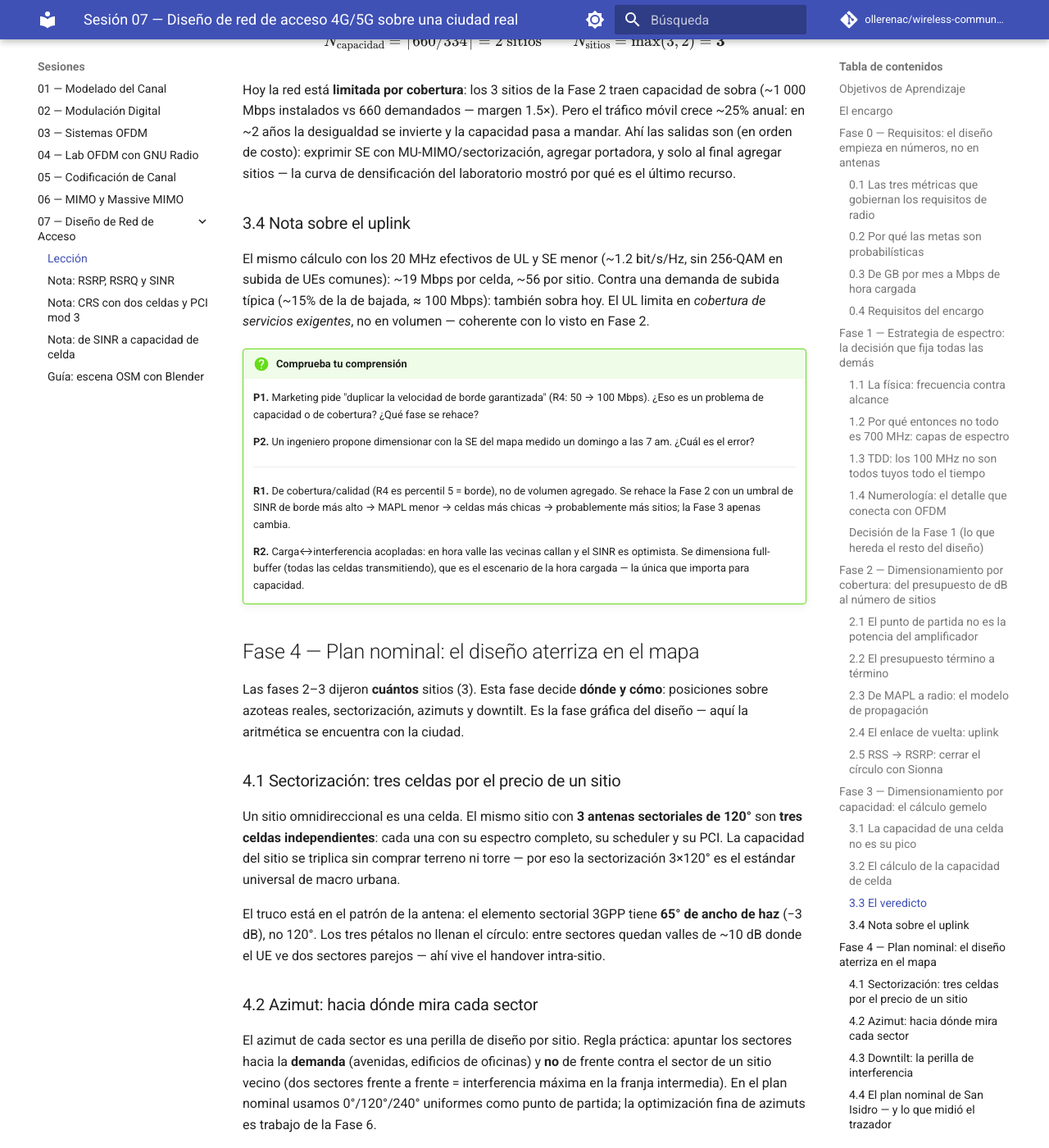
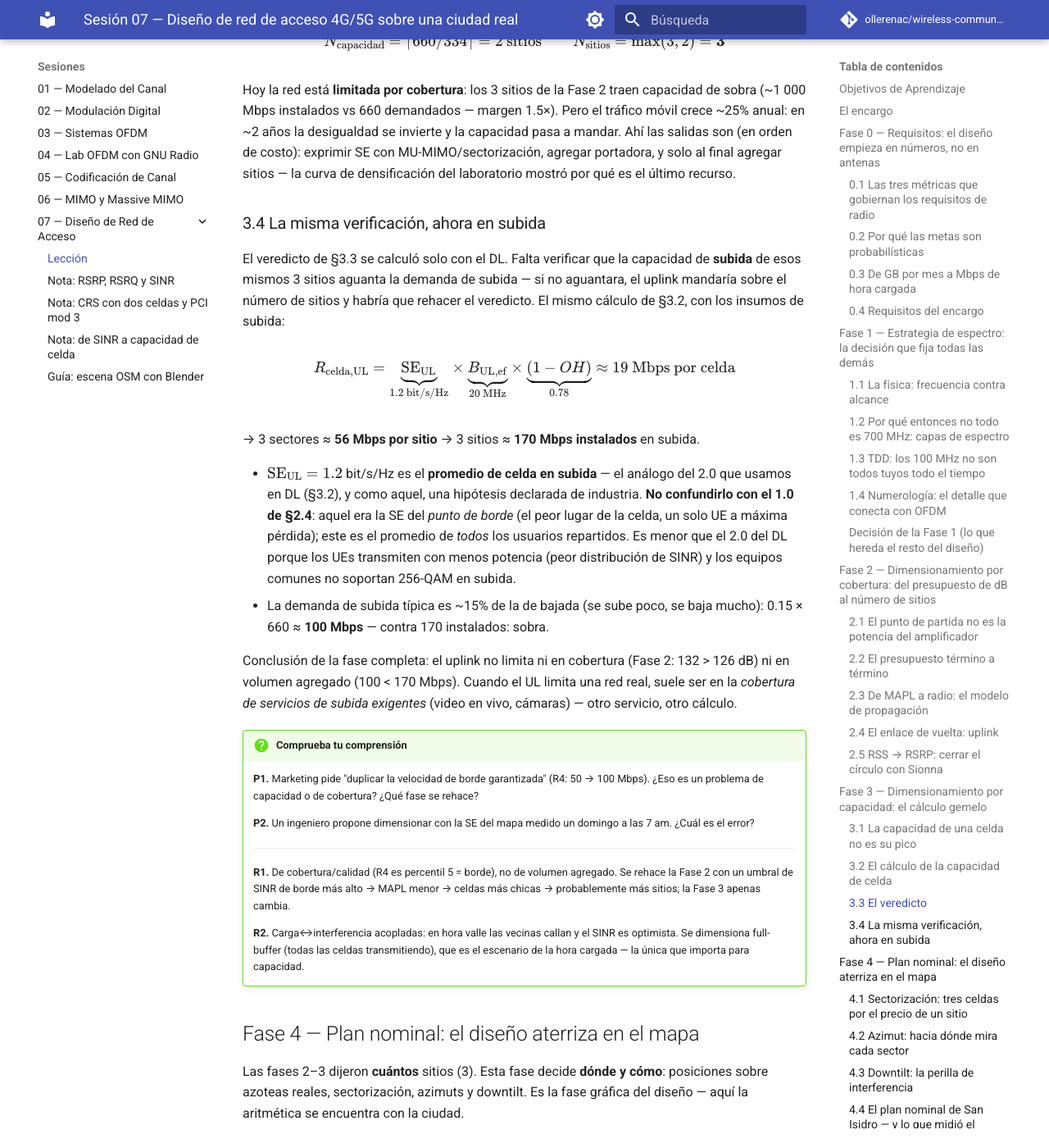
Before and after one commit to ollerenac/wireless-communication-systems, an MkDocs documentation site: the page built from docs/sessions/07-network-design/index.md, in a window 1280 px wide and 1400 px high, scrolled down 11835 px. Shown: the whole window at 82% size. Built offline with MkDocs 1.6.1 and Material for MkDocs 9.7.7, drawn with Linux system fonts in a browser that asks for light colours; comment, search, counter and statistics services are not loaded.

Commit message:
docs(07-network-design): rewrite §3.4 — UL capacity check with purpose and named terms
States the paragraph's goal (verify UL capacity doesn't drive the site
count), gives the formula with units (19 Mbps/cell, 56 Mbps/site, 170
installed vs ~100 demanded), and disambiguates the three SEs: edge-point
1.0 (§2.4) vs cell-average DL 2.0 (§3.2) vs cell-average UL 1.2.

Co-Authored-By: Claude Fable 5 <noreply@anthropic.com>

```diff
--- a/docs/sessions/07-network-design/index.md
+++ b/docs/sessions/07-network-design/index.md
@@ -708,13 +708,34 @@ costo): exprimir SE con MU-MIMO/sectorización, agregar portadora, y solo al
 final agregar sitios — la curva de densificación del laboratorio mostró por
 qué es el último recurso.
 
-### 3.4 Nota sobre el uplink
+### 3.4 La misma verificación, ahora en subida
 
-El mismo cálculo con los 20 MHz efectivos de UL y SE menor (~1.2 bit/s/Hz,
-sin 256-QAM en subida de UEs comunes): ~19 Mbps por celda, ~56 por sitio.
-Contra una demanda de subida típica (~15% de la de bajada, ≈ 100 Mbps):
-también sobra hoy. El UL limita en *cobertura de servicios exigentes*, no en
-volumen — coherente con lo visto en Fase 2.
+El veredicto de §3.3 se calculó solo con el DL. Falta verificar que la
+capacidad de **subida** de esos mismos 3 sitios aguanta la demanda de
+subida — si no aguantara, el uplink mandaría sobre el número de sitios y
+habría que rehacer el veredicto. El mismo cálculo de §3.2, con los
+insumos de subida:
+
+$$R_{\text{celda,UL}} = \underbrace{\text{SE}_{\text{UL}}}_{1.2 \text{ bit/s/Hz}} \times \underbrace{B_{\text{UL,ef}}}_{20 \text{ MHz}} \times \underbrace{(1-OH)}_{0.78} \approx 19 \text{ Mbps por celda}$$
+
+→ 3 sectores ≈ **56 Mbps por sitio** → 3 sitios ≈ **170 Mbps instalados**
+en subida.
+
+- $\text{SE}_{\text{UL}} = 1.2$ bit/s/Hz es el **promedio de celda en
+  subida** — el análogo del 2.0 que usamos en DL (§3.2), y como aquel, una
+  hipótesis declarada de industria. **No confundirlo con el 1.0 de §2.4**:
+  aquel era la SE del *punto de borde* (el peor lugar de la celda, un solo
+  UE a máxima pérdida); este es el promedio de *todos* los usuarios
+  repartidos. Es menor que el 2.0 del DL porque los UEs transmiten con
+  menos potencia (peor distribución de SINR) y los equipos comunes no
+  soportan 256-QAM en subida.
+- La demanda de subida típica es ~15% de la de bajada (se sube poco, se
+  baja mucho): 0.15 × 660 ≈ **100 Mbps** — contra 170 instalados: sobra.
+
+Conclusión de la fase completa: el uplink no limita ni en cobertura
+(Fase 2: 132 > 126 dB) ni en volumen agregado (100 < 170 Mbps). Cuando el
+UL limita una red real, suele ser en la *cobertura de servicios de subida
+exigentes* (video en vivo, cámaras) — otro servicio, otro cálculo.
 
 !!! question "Comprueba tu comprensión"
 
```
